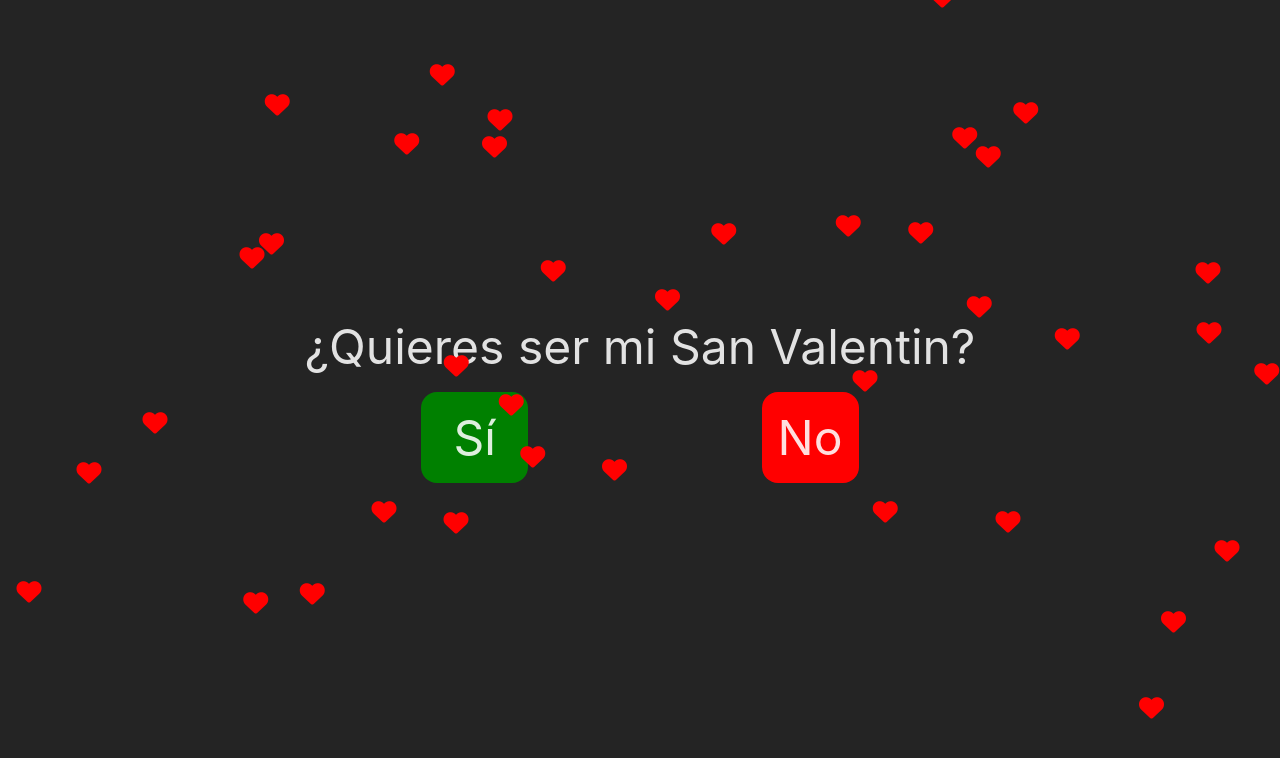
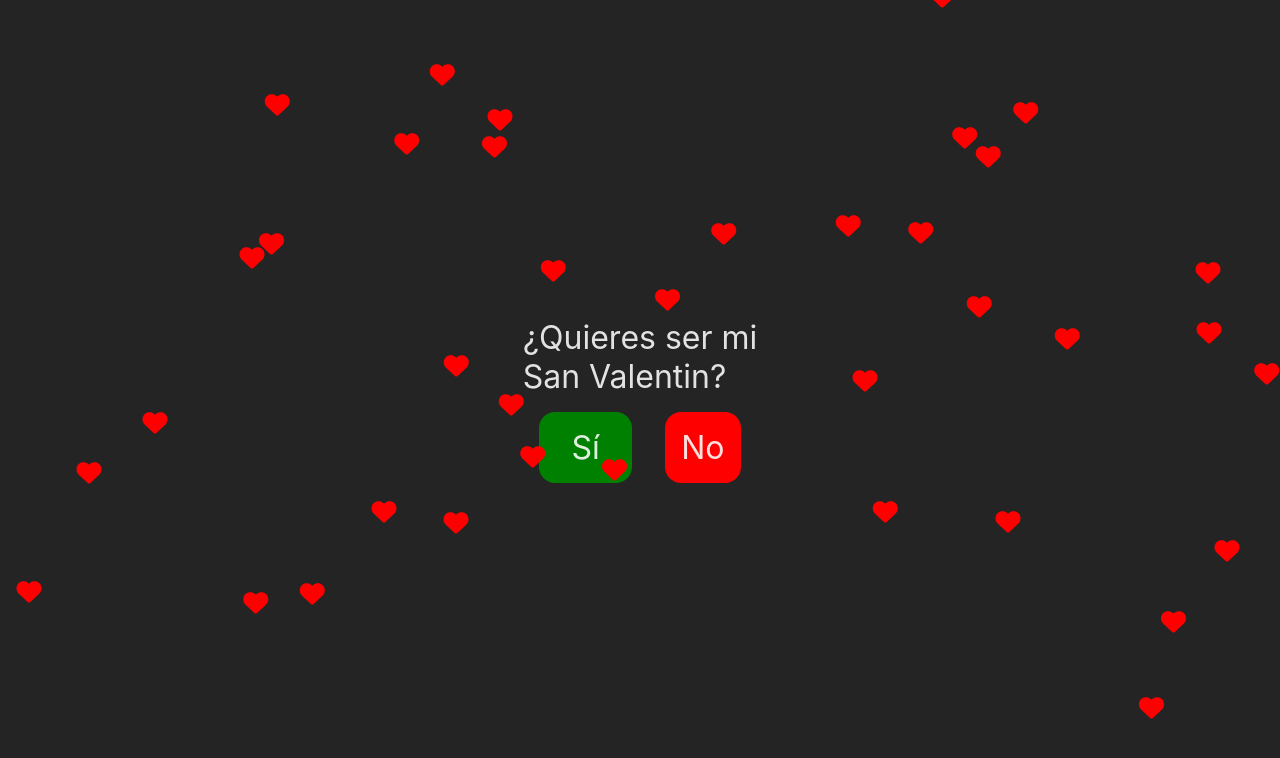
Before and after one commit to chiptime/bla-bla-bla, a Preact app: page / in a window 1280 px wide. Shown: the top 758 px of the page. Built offline with nearby package versions, Linux system fonts and the light colour scheme.

Commit message:
hearts, countdown and fireworks

```diff
--- a/src/app.tsx
+++ b/src/app.tsx
@@ -143,7 +143,7 @@ export function App() {
 
             {/* <div style="background-color: red; border-radius: 1rem; padding: 1rem; display:none;" id="noButton"> */}
             <div style="background-color: red; border-radius: 1rem; padding: 1rem; position:absolute; display:none;" id="noButton">
-              <p style="font-size: 3rem" onClick={(e) => {
+              <p style="font-size: 2rem" onClick={(e) => {
                 e.stopPropagation();
                 e.preventDefault();
 
@@ -160,7 +160,7 @@ export function App() {
             </div>
             {
               time
-                ? <div style="font-size: 3rem">
+                ? <div style="font-size: 2rem">
 
 
                   <p>
@@ -174,13 +174,13 @@ export function App() {
                   </p>
                 </div>
                 : <div>
-                  <p style="font-size: 3rem">
-                    ¿Quieres ser mi San Valentin?
+                  <p style="font-size: 2rem">
+                    ¿Quieres ser mi <p>San Valentin?</p>
                   </p>
 
                   <div style="display:flex; flex-flow:row; justify-content:space-around; margin-top:1rem;">
                     <div style="background-color: green; border-radius: 1rem; padding: 1rem;">
-                      <p style="font-size: 3rem; margin: 0 1rem;" onClick={(e) => {
+                      <p style="font-size: 2rem; margin: 0 1rem;" onClick={(e) => {
                         e.stopPropagation();
                         e.preventDefault();
 
@@ -192,7 +192,7 @@ export function App() {
                       }}>Sí</p>
                     </div>
                     <div style="background-color: red; border-radius: 1rem; padding: 1rem;" id="originalNoButton">
-                      <p style="font-size: 3rem" onClick={(e) => {
+                      <p style="font-size: 2rem" onClick={(e) => {
                         e.stopPropagation();
                         e.preventDefault();
 
@@ -210,7 +210,7 @@ export function App() {
             }
           </div >
           : <div style="width: 100vw; max-width:100vw; height: 100vh; max-height: 100vh; position: absolute; display:flex; justify-content:center; align-items: center">
-            <div style="font-size: 3rem">
+            <div style="font-size: 2rem">
 
 
               <p>
```
